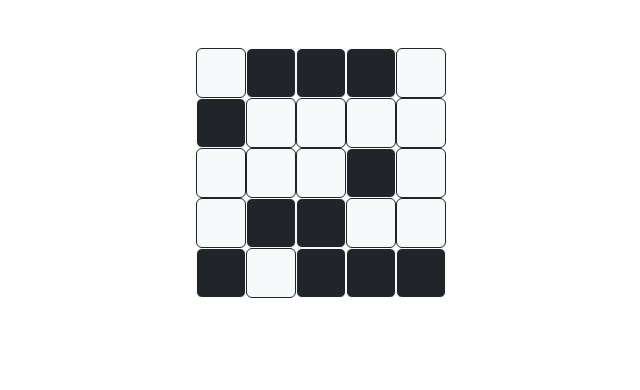
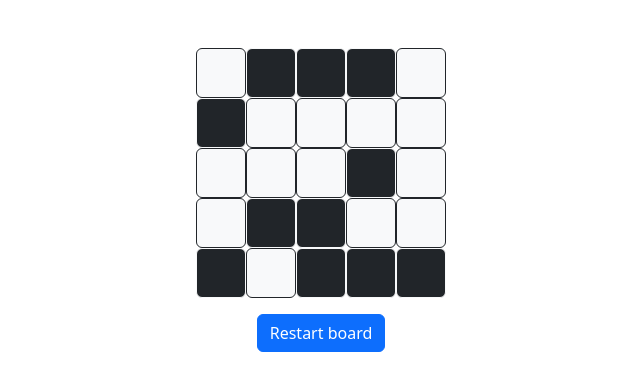
Before and after one commit to mjordonez2001/lights-out, a React (Vite) app: page / in a window 1280 px wide. Shown: the top 390 px of the page, without its empty margins (319-959 px from the left). Built offline with nearby package versions, Linux system fonts and the light colour scheme.

Commit message:
Add restart button

```diff
--- a/src/App.jsx
+++ b/src/App.jsx
@@ -1,10 +1,25 @@
-import React from "react";
+import React, { useState } from "react";
 import TileBoard from "./tile-board/Tileboard";
+import { createArrayGrid } from "./utils/utils";
 
 function App() {
+  const [size] = useState(5);
+  const [arrayGrid, setArrayGrid] = useState(() => createArrayGrid(size));
+
+  const onRestart = () => {
+    setArrayGrid(createArrayGrid(size));
+  };
+
   return (
-    <div>
-      <TileBoard />
+    <div className="container text-center">
+      <TileBoard
+        arrayGrid={arrayGrid}
+        setArrayGrid={setArrayGrid}
+        size={size}
+      />
+      <button className="btn btn-primary mt-3" onClick={onRestart}>
+        Restart board
+      </button>
     </div>
   );
 }
--- a/src/tile-board/Tileboard.jsx
+++ b/src/tile-board/Tileboard.jsx
@@ -1,11 +1,9 @@
-import React, { useState } from "react";
+import React from "react";
 import Tile from "./Tile";
-import { createArrayGrid, toggle } from "../utils/utils";
+import { toggle } from "../utils/utils";
+import propTypes from "prop-types";
 
-function TileBoard() {
-  const [size] = useState(5);
-  const [arrayGrid, setArrayGrid] = useState(() => createArrayGrid(size));
-
+function TileBoard({ arrayGrid, setArrayGrid, size }) {
   const onToggle = (y, x) => {
     setArrayGrid(toggle(arrayGrid, y, x, size));
   };
@@ -32,4 +30,10 @@ function TileBoard() {
   );
 }
 
+TileBoard.propTypes = {
+  arrayGrid: propTypes.array.isRequired,
+  setArrayGrid: propTypes.func.isRequired,
+  size: propTypes.number.isRequired,
+};
+
 export default TileBoard;
```
